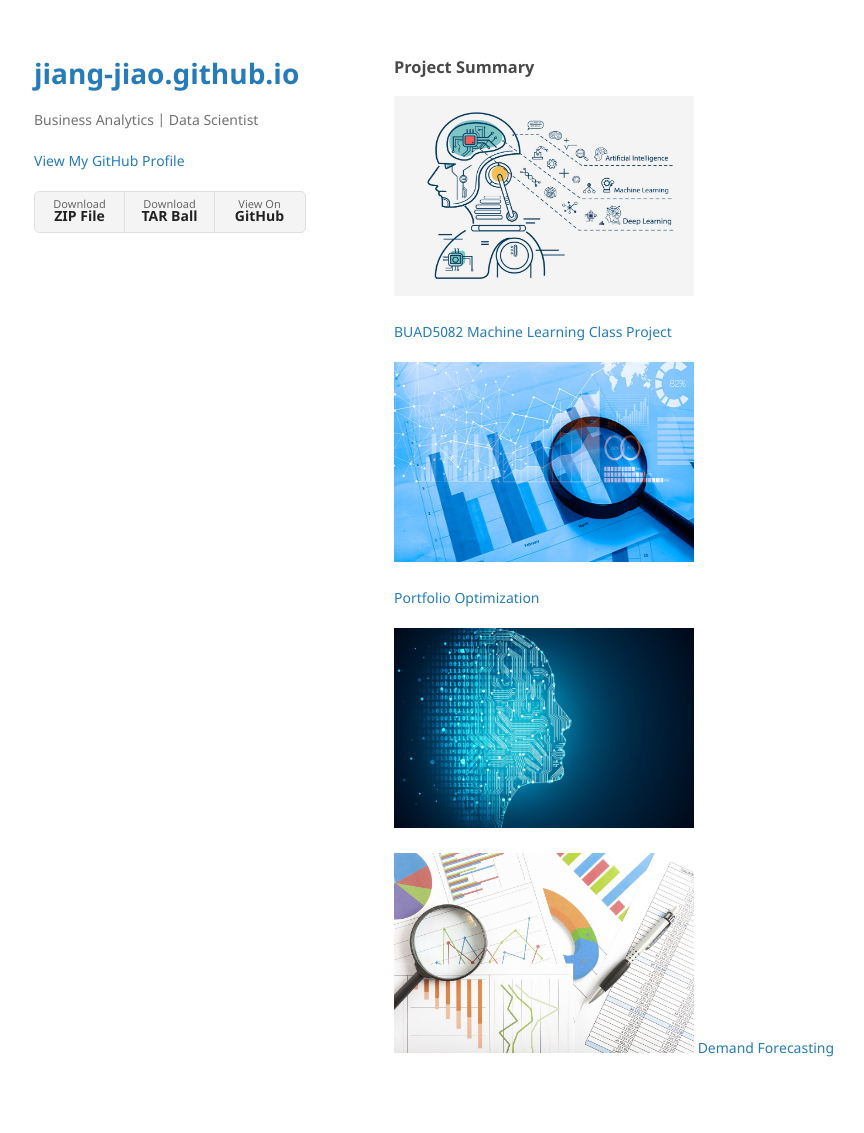
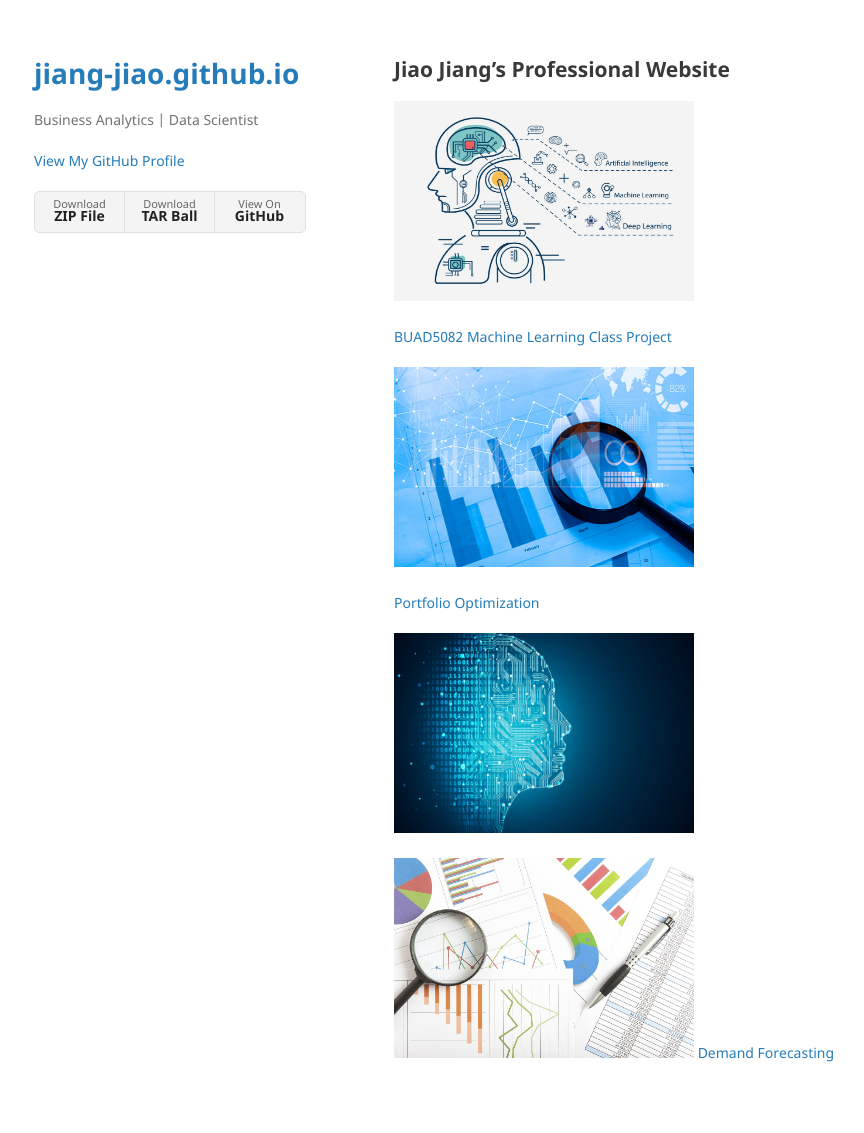
Before and after one commit to jiang-jiao/jiang-jiao.github.io, a Jekyll site: the page built from index.md, in a window 1280 px wide. Shown: the whole page, without its empty margins (176-1040 px from the left). Built offline with Jekyll 4.4.1, drawn with Linux system fonts in a browser that asks for light colours; our own code applies the rules of GitHub Pages for plain Markdown files.

Commit message:
Update index.md

```diff
--- a/index.md
+++ b/index.md
@@ -1,4 +1,4 @@
-### Project Summary
+## Jiao Jiang's Professional Website
 
  <img src="/assets/img/github1.jpg" width="300" height="200" class="img-responsive" alt="">
 
```
